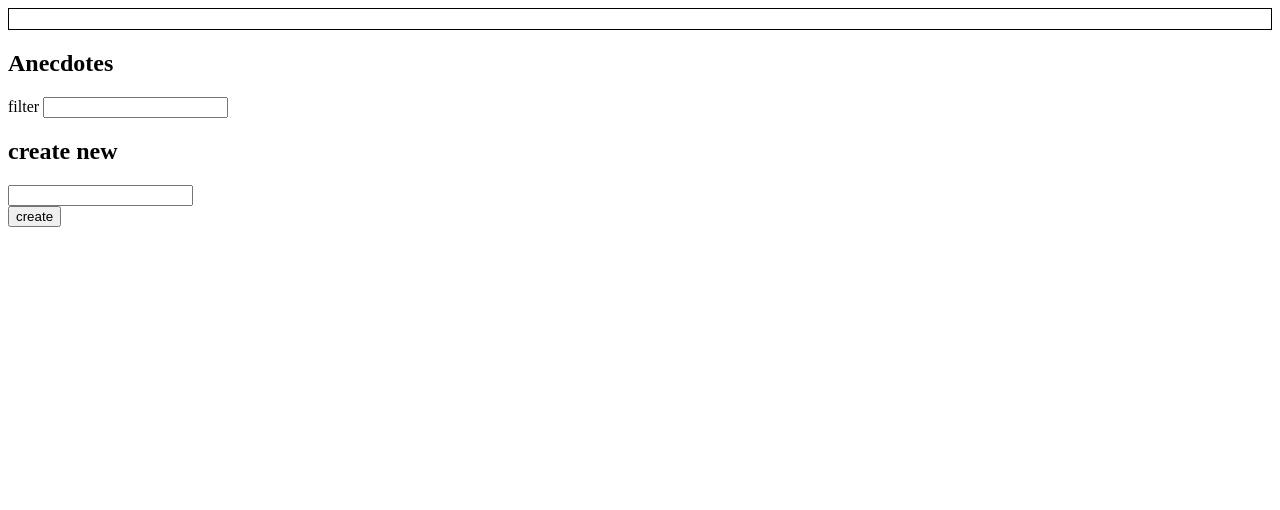
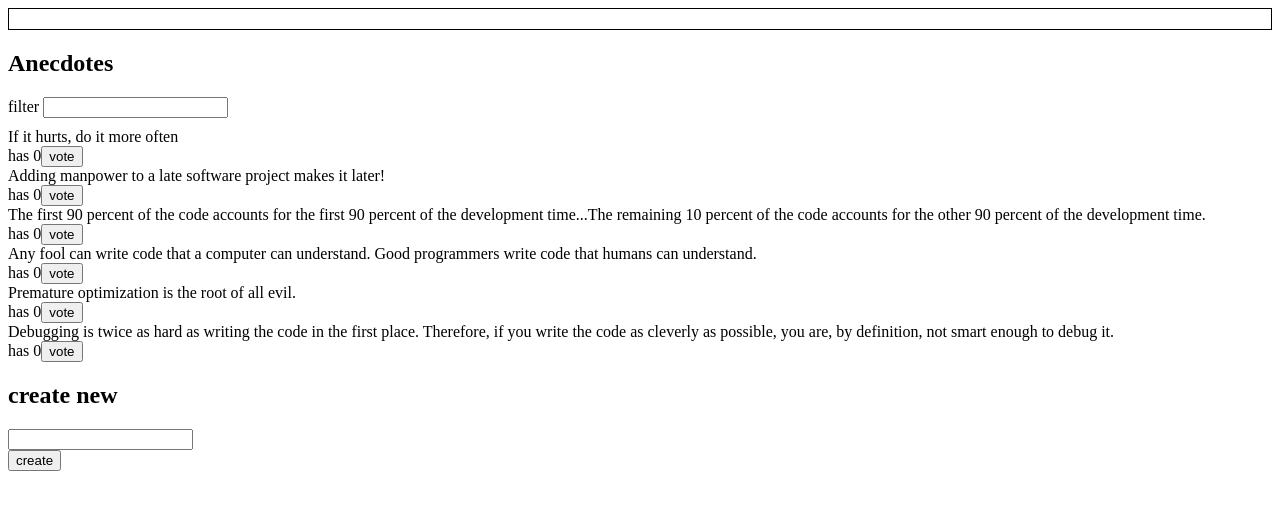
Before and after one commit to AlexandreMRT/fullstackopen0, a React (Create React App) app in the folder part6/redux-anecdotes/: page / in a window 1280 px wide. Shown: the top 510 px of the page. Built offline with nearby package versions, Linux system fonts and the light colour scheme; data requests are answered from the project's data file; the HTML template or start-up script is replaced by a standard one.

Commit message:
Add hook to fetch data from the database when the application mount

```diff
--- a/part6/redux-anecdotes/src/App.js
+++ b/part6/redux-anecdotes/src/App.js
@@ -1,9 +1,20 @@
-import React from 'react'
+import React, { useEffect } from 'react'
 import AnecdotesList from './components/AnecdoteList'
 import AnecdoteForm from './components/AnecdoteForm'
 import Notification from './components/Notification'
+import anecdoteService from './services/anecdotes'
+import { initializeAnecdotes } from './reducers/anecdoteReducer'
+import { useDispatch } from 'react-redux'
 
 const App = () => {
+  const dispatch = useDispatch()
+
+
+  useEffect(() => {
+    anecdoteService
+      .getAll().then(notes => dispatch(initializeAnecdotes(notes)))
+  // eslint-disable-next-line react-hooks/exhaustive-deps
+  }, [])
 
   return (
     <>
```
